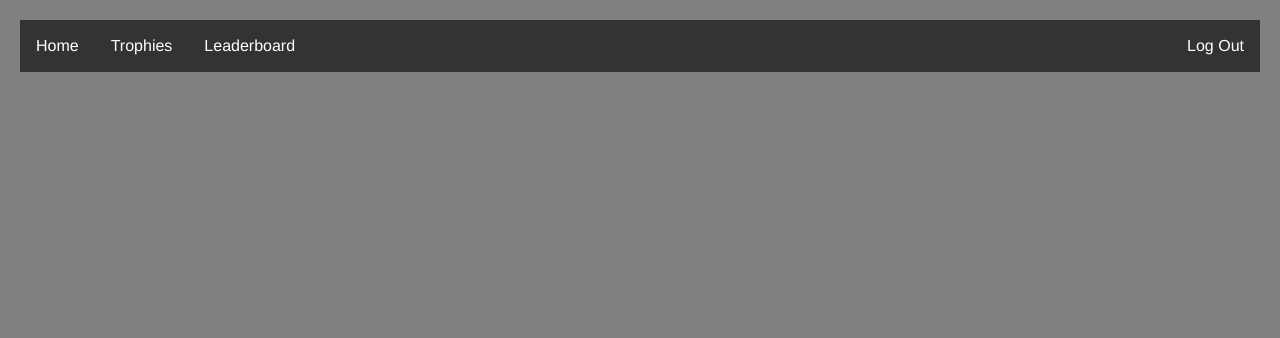
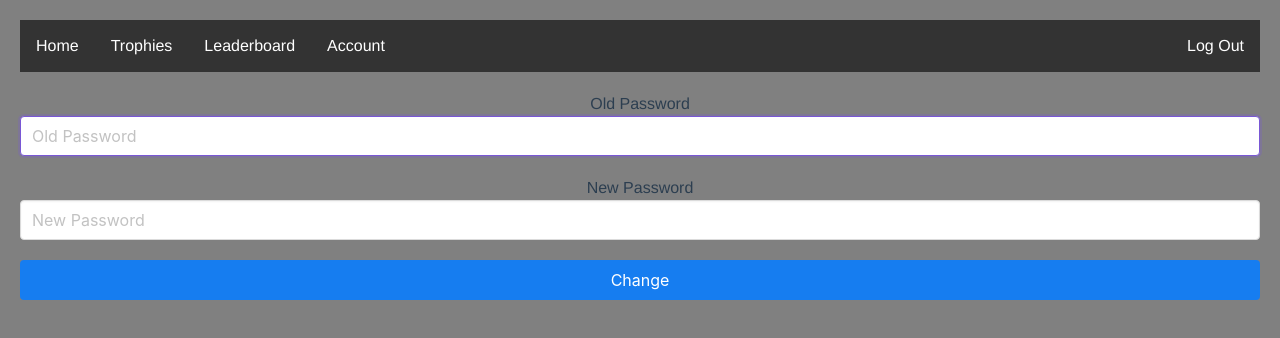
Before and after one commit to ng68/The-Endless-Abyss, a Vue app in the folder eaui/: page /ManageAccount in a window 1280 px wide. Shown: the top 338 px of the page. Built offline with nearby package versions, Linux system fonts and the light colour scheme.

Commit message:
New account password reset

```diff
--- /dev/null
+++ b/eaui/src/components/ManageAccount.vue
@@ -0,0 +1,158 @@
+<template>
+  <div>
+    <form>
+        <!-- <label for="">Username</label> -->
+        <div class="field">
+            <div class="control">
+                <p>Old Password</p>
+            <input
+                v-model="oldPassword"
+                type="password"
+                class="password input"
+                autofocus
+                placeholder="Old Password"
+            />
+            </div>
+        </div>
+        <!-- <label for="">Password</label> -->
+        <div class="field">
+            <div class="control">
+            <p>New Password</p>
+            <input
+                v-model="newPassword"
+                type="password"
+                class="password input"
+                placeholder="New Password"
+            />
+            </div>
+        </div>
+        <button
+            class="button is-block is-info is-fullwidth mt50"
+            @click="onSubmit"
+        >
+            Change
+        </button>
+        </form>
+  </div>
+</template>
+
+<script>
+
+import { mapGetters } from 'vuex'
+import axios from 'axios'
+import url from '../url'
+
+export default {
+  name: 'ManageAccount',
+
+  data: () => ({
+    oldPassword: '',
+    newPassword: ''
+  }),
+
+  methods: Object.assign({
+    async onSubmit(evt) {
+        evt.preventDefault()
+        if (!this.oldPassword || !this.newPassword) {
+          this.$toast.open({
+            duration: 5000,
+            message: 'Please add a old and new password',
+            position: 'is-bottom',
+            type: 'is-danger'
+          })
+        } else {
+          try {
+            console.log("in try")
+            let requestURL = url + '/changepassword'
+
+            var axios = require('axios')
+
+            const options = {
+              url: requestURL,
+              method: 'POST',
+              headers: {
+                'Content-Type': 'application/json',
+              },
+              data: {
+                username: this.getUsername(),
+                password: this.oldPassword,
+                newPassword: this.newPassword
+              }
+            }
+            axios(options)
+              .then(response =>{
+                if(response.data === "Success"){
+                    this.$toast.open({
+                    duration: 5000,
+                    message: 'Password Successfully Updated',
+                    position: 'is-bottom',
+                    type: 'is-success'
+                    })
+                }else{
+                    this.$toast.open({
+                    duration: 5000,
+                    message: 'Old Password does not match',
+                    position: 'is-bottom',
+                    type: 'is-danger'
+                    })
+                }
+              })
+
+          } catch (e) {
+            this.$toast.open({
+              duration: 5000,
+              message: 'An Error has occured please try again',
+              position: 'is-bottom',
+              type: 'is-danger'
+            })
+          }
+        }
+      },
+  },
+    mapGetters(['getUsername'])
+  )
+}
+
+</script>
+
+<style scoped>
+
+div {
+  margin-bottom: 20px;
+}
+
+ul {
+  list-style-type: none;
+  margin: 0;
+  padding: 0;
+  overflow: hidden;
+  background-color: #333;
+}
+
+li {
+  float: left;
+}
+
+li a {
+  display: block;
+  color: white;
+  text-align: center;
+  padding: 14px 16px;
+  text-decoration: none;
+}
+
+/* Change the link color to #111 (black) on hover */
+li a:hover {
+  background-color: #111;
+}
+
+li.router-link-active {
+  background-color: #4CAF50;
+  color: white;
+}
+
+ul { overflow:auto; }
+li { float:left; }
+li:last-child { float:right; }
+
+</style>
--- a/eaui/src/components/Navigation.vue
+++ b/eaui/src/components/Navigation.vue
@@ -4,6 +4,7 @@
       <li><a @click="onHome">Home</a></li>
       <li><a @click="onTrophies">Trophies</a></li>
       <li><a @click="onLeaderboard">Leaderboard</a></li>
+      <li><a @click="onManageAccount">Account</a></li>
       <li><a @click="onLogOut">Log Out</a></li>
     </ul>
   </div>
@@ -22,6 +23,9 @@ export default {
     },
     async onLeaderboard() {
       this.$router.push({ name: 'Leaderboard' })
+    },
+    async onManageAccount() {
+      this.$router.push({ name: 'ManageAccount' })
     },
     async onLogOut() {
       localStorage.setItem("username", "")
--- a/eaui/src/main.js
+++ b/eaui/src/main.js
@@ -10,6 +10,7 @@ import MainMenu from './components/MainMenu'
 import TrophyRoom from './components/TrophyRoom'
 import Game from './components/Game'
 import Leaderboard from './components/Leaderboard'
+import ManageAccount from './components/ManageAccount'
 import Buefy from 'buefy'
 
 Vue.config.productionTip = false
@@ -24,6 +25,7 @@ const routes = [
   { path: '/trophyroom', name: 'TrophyRoom', component: TrophyRoom },
   { path: '/game', name: 'Game', component: Game},
   { path: '/leaderboard', name: 'Leaderboard', component: Leaderboard},
+  { path: '/ManageAccount', name: 'ManageAccount', component: ManageAccount},
   { path: '/', redirect: Login},
 ]
 
```
